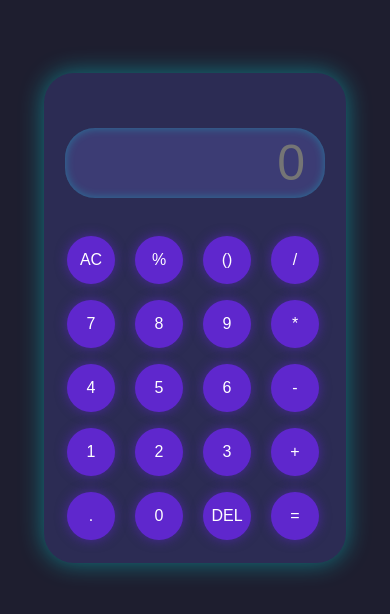
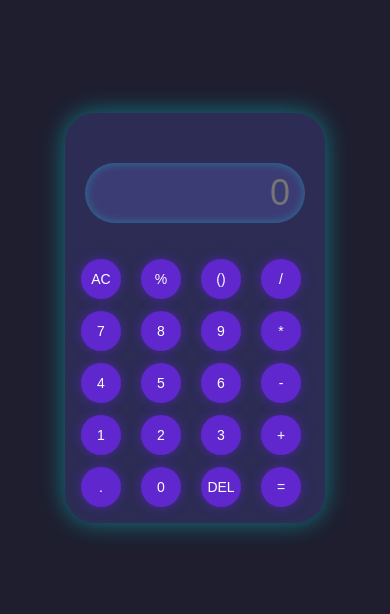
Before and after one commit to aarisx0/calculator, a plain HTML site: page index.html in a window 390 px wide. Shown: the part 104-718 px from the top of the page. Drawn offline with Linux system fonts and the light colour scheme.

Commit message:
Update style.css

```diff
--- a/style.css
+++ b/style.css
@@ -49,3 +49,23 @@ button{
     margin: 8px;
     font-size: 16px;
 }
+@media screen and (max-width: 600px) {
+    .Calculator {
+        grid-template-columns: repeat(4, 60px);
+        padding: 10px;
+    }
+
+    input {
+        width: 220px;
+        height: 60px;
+        font-size: 36px;
+        padding: 15px;
+    }
+
+    button {
+        width: 40px;
+        height: 40px;
+        margin: 6px;
+        font-size: 14px;
+    }
+}
```
